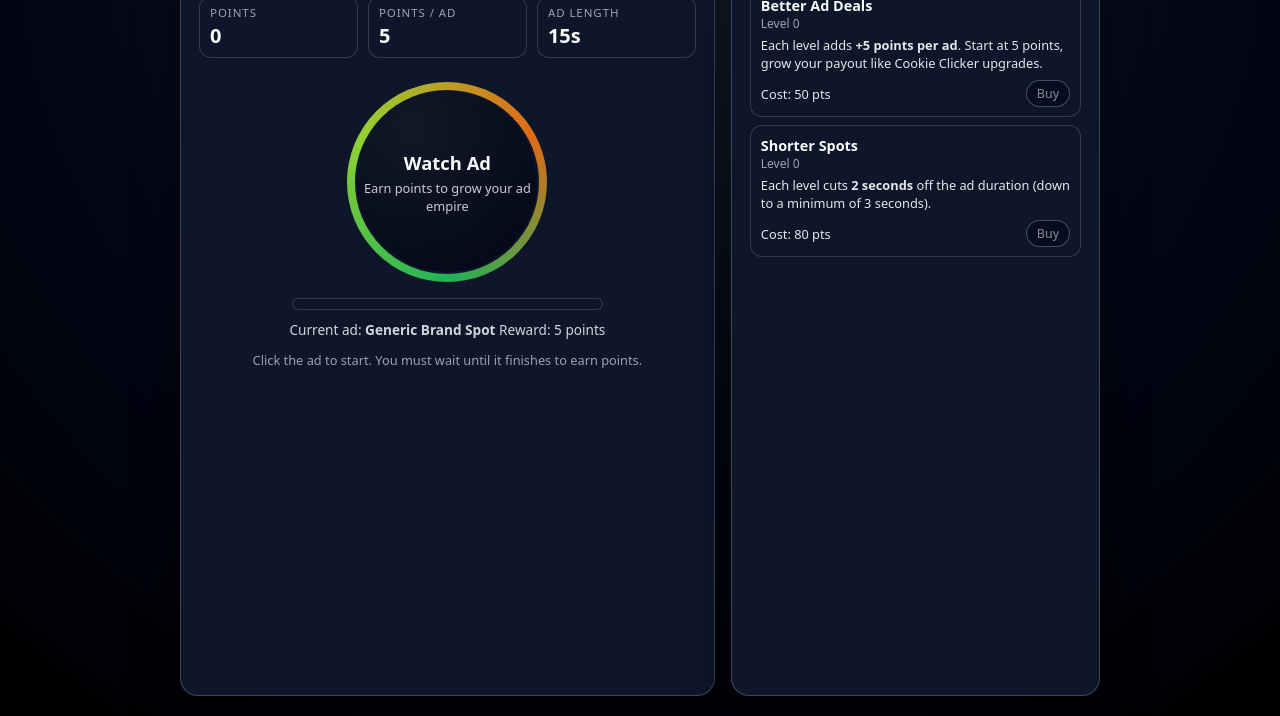
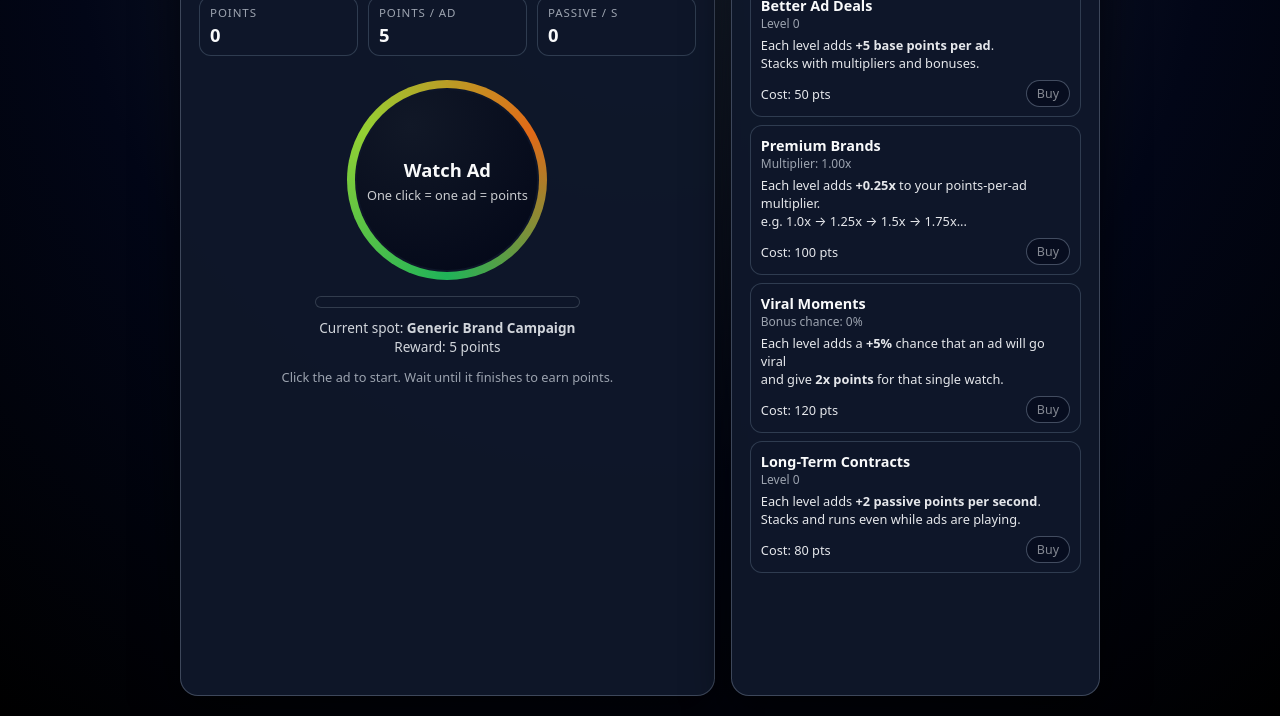
Before and after one commit to ezrakerney-afk/adtycoon, a plain HTML site: page index.html in a window 1280 px wide. Shown: the part 84-800 px from the top of the page. Drawn offline with Linux system fonts and the light colour scheme.

Commit message:
Refactor ad features and upgrade system
Refactor ad-related features and upgrade system with better naming and functionality.

```diff
--- a/index.html
+++ b/index.html
@@ -44,7 +44,6 @@
       max-height: calc(100vh - 40px);
     }
 
-    /* Header / stats */
     .header {
       width: 100%;
       display: flex;
@@ -86,11 +85,10 @@
       margin-bottom: 2px;
     }
     .stat-value {
-      font-size: 1.25rem;
+      font-size: 1.15rem;
       font-weight: 600;
     }
 
-    /* Big ad button area */
     .ad-area {
       margin-top: 12px;
       display: flex;
@@ -153,7 +151,6 @@
       opacity: 0.7;
     }
 
-    /* progress bar under button */
     .progress-wrap {
       width: 80%;
       max-width: 320px;
@@ -182,7 +179,6 @@
       text-align: center;
     }
 
-    /* Upgrades */
     .upgrades-header {
       display: flex;
       justify-content: space-between;
@@ -280,8 +276,8 @@
           <div class="stat-value"><span id="perAdDisplay">5</span></div>
         </div>
         <div class="stat">
-          <div class="stat-label">Ad Length</div>
-          <div class="stat-value"><span id="adLengthDisplay">15</span>s</div>
+          <div class="stat-label">Passive / s</div>
+          <div class="stat-value"><span id="passiveDisplay">0</span></div>
         </div>
       </div>
 
@@ -291,7 +287,7 @@
           <div class="ad-circle-inner">
             <button id="watchButton">
               <span class="big">Watch Ad</span>
-              <span class="small">Earn points to grow your ad empire</span>
+              <span class="small">One click = one ad = points</span>
             </button>
           </div>
         </div>
@@ -301,11 +297,11 @@
         </div>
 
         <div class="ad-meta">
-          Current ad: <strong>Generic Brand Spot</strong>
+          Current spot: <strong>Generic Brand Campaign</strong><br />
           Reward: <span id="rewardInfo">5 points</span>
         </div>
         <div id="statusText">
-          Click the ad to start. You must wait until it finishes to earn points.
+          Click the ad to start. Wait until it finishes to earn points.
         </div>
       </div>
     </div>
@@ -314,44 +310,92 @@
     <div class="panel panel-upgrades">
       <div class="upgrades-header">
         <h2>Upgrades</h2>
-        <span>Spend points to go faster</span>
+        <span>Cookie-clicker style modifiers</span>
       </div>
 
+      <!-- Better Ad Deals: flat points per ad -->
       <div class="upgrade-card">
         <div class="upgrade-top">
           <div>
             <div class="upgrade-name">Better Ad Deals</div>
-            <div class="upgrade-level">Level <span id="morePointsLevelDisplay">0</span></div>
+            <div class="upgrade-level">Level <span id="betterDealsLevelDisplay">0</span></div>
           </div>
         </div>
         <div class="upgrade-desc">
-          Each level adds <strong>+5 points per ad</strong>.
-          Start at 5 points, grow your payout like Cookie Clicker upgrades.
+          Each level adds <strong>+5 base points per ad</strong>.<br />
+          Stacks with multipliers and bonuses.
         </div>
         <div class="upgrade-bottom">
           <div class="upgrade-cost">
-            Cost: <span id="morePointsCostDisplay">50</span> pts
+            Cost: <span id="betterDealsCostDisplay">50</span> pts
           </div>
-          <button class="upgrade-btn" id="morePointsBtn">Buy</button>
+          <button class="upgrade-btn" id="betterDealsBtn">Buy</button>
         </div>
       </div>
 
+      <!-- Premium Brands: multiplier -->
       <div class="upgrade-card">
         <div class="upgrade-top">
           <div>
-            <div class="upgrade-name">Shorter Spots</div>
-            <div class="upgrade-level">Level <span id="shorterAdsLevelDisplay">0</span></div>
+            <div class="upgrade-name">Premium Brands</div>
+            <div class="upgrade-level">
+              Multiplier: <span id="multiplierLevelDisplay">1.0</span>x
+            </div>
           </div>
         </div>
         <div class="upgrade-desc">
-          Each level cuts <strong>2 seconds</strong> off the ad duration
-          (down to a minimum of 3 seconds).
+          Each level adds <strong>+0.25x</strong> to your points-per-ad multiplier.<br />
+          e.g. 1.0x → 1.25x → 1.5x → 1.75x...
         </div>
         <div class="upgrade-bottom">
           <div class="upgrade-cost">
-            Cost: <span id="shorterAdsCostDisplay">80</span> pts
+            Cost: <span id="multiplierCostDisplay">100</span> pts
           </div>
-          <button class="upgrade-btn" id="shorterAdsBtn">Buy</button>
+          <button class="upgrade-btn" id="multiplierBtn">Buy</button>
+        </div>
+      </div>
+
+      <!-- Viral Moments: chance to double reward -->
+      <div class="upgrade-card">
+        <div class="upgrade-top">
+          <div>
+            <div class="upgrade-name">Viral Moments</div>
+            <div class="upgrade-level">
+              Bonus chance: <span id="bonusChanceDisplay">0</span>%
+            </div>
+          </div>
+        </div>
+        <div class="upgrade-desc">
+          Each level adds a <strong>+5%</strong> chance that an ad will go viral<br />
+          and give <strong>2x points</strong> for that single watch.
+        </div>
+        <div class="upgrade-bottom">
+          <div class="upgrade-cost">
+            Cost: <span id="bonusCostDisplay">120</span> pts
+          </div>
+          <button class="upgrade-btn" id="bonusBtn">Buy</button>
+        </div>
+      </div>
+
+      <!-- Long-Term Contracts: passive points per second -->
+      <div class="upgrade-card">
+        <div class="upgrade-top">
+          <div>
+            <div class="upgrade-name">Long-Term Contracts</div>
+            <div class="upgrade-level">
+              Level <span id="contractsLevelDisplay">0</span>
+            </div>
+          </div>
+        </div>
+        <div class="upgrade-desc">
+          Each level adds <strong>+2 passive points per second</strong>.<br />
+          Stacks and runs even while ads are playing.
+        </div>
+        <div class="upgrade-bottom">
+          <div class="upgrade-cost">
+            Cost: <span id="contractsCostDisplay">80</span> pts
+          </div>
+          <button class="upgrade-btn" id="contractsBtn">Buy</button>
         </div>
       </div>
     </div>
@@ -361,87 +405,121 @@
     // DOM elements
     const pointsDisplay = document.getElementById("pointsDisplay");
     const perAdDisplay = document.getElementById("perAdDisplay");
-    const adLengthDisplay = document.getElementById("adLengthDisplay");
+    const passiveDisplay = document.getElementById("passiveDisplay");
     const watchButton = document.getElementById("watchButton");
     const progressBar = document.getElementById("progressBar");
     const statusText = document.getElementById("statusText");
     const rewardInfo = document.getElementById("rewardInfo");
 
-    const morePointsLevelDisplay = document.getElementById("morePointsLevelDisplay");
-    const shorterAdsLevelDisplay = document.getElementById("shorterAdsLevelDisplay");
-    const morePointsCostDisplay = document.getElementById("morePointsCostDisplay");
-    const shorterAdsCostDisplay = document.getElementById("shorterAdsCostDisplay");
-    const morePointsBtn = document.getElementById("morePointsBtn");
-    const shorterAdsBtn = document.getElementById("shorterAdsBtn");
+    const betterDealsLevelDisplay = document.getElementById("betterDealsLevelDisplay");
+    const betterDealsCostDisplay = document.getElementById("betterDealsCostDisplay");
+    const betterDealsBtn = document.getElementById("betterDealsBtn");
+
+    const multiplierLevelDisplay = document.getElementById("multiplierLevelDisplay");
+    const multiplierCostDisplay = document.getElementById("multiplierCostDisplay");
+    const multiplierBtn = document.getElementById("multiplierBtn");
+
+    const bonusChanceDisplay = document.getElementById("bonusChanceDisplay");
+    const bonusCostDisplay = document.getElementById("bonusCostDisplay");
+    const bonusBtn = document.getElementById("bonusBtn");
+
+    const contractsLevelDisplay = document.getElementById("contractsLevelDisplay");
+    const contractsCostDisplay = document.getElementById("contractsCostDisplay");
+    const contractsBtn = document.getElementById("contractsBtn");
 
     // Game state
     let points = 0;
-    let morePointsLevel = 0;
-    let shorterAdsLevel = 0;
+
+    let betterDealsLevel = 0;   // +5 base pts per level
+    let multiplierLevel = 0;    // +0.25x per level
+    let bonusLevel = 0;         // +5% bonus chance per level
+    let contractsLevel = 0;     // +2 passive pts/s per level
 
     const BASE_POINTS_PER_AD = 5;
-    const BASE_AD_MS = 15000; // 15s
-    const MIN_AD_MS = 3000;   // 3s minimum
+    const BASE_AD_MS = 15000; // 15 seconds
     const TICK_MS = 100;
 
     let watching = false;
     let progress = 0;
     let timer = null;
-    let currentAdMs = BASE_AD_MS;
+
+    // Helpers
+    function getBasePointsPerAd() {
+      return BASE_POINTS_PER_AD + betterDealsLevel * 5;
+    }
+
+    function getMultiplier() {
+      return 1 + multiplierLevel * 0.25;
+    }
+
+    function getBonusChance() {
+      // 0.05 = 5% per level
+      return Math.min(1, bonusLevel * 0.05);
+    }
+
+    function getPassivePerSecond() {
+      return contractsLevel * 2;
+    }
+
+    function getBetterDealsCost() {
+      return Math.round(50 * Math.pow(1.6, betterDealsLevel));
+    }
+
+    function getMultiplierCost() {
+      return Math.round(100 * Math.pow(1.7, multiplierLevel));
+    }
+
+    function getBonusCost() {
+      return Math.round(120 * Math.pow(1.8, bonusLevel));
+    }
+
+    function getContractsCost() {
+      return Math.round(80 * Math.pow(1.75, contractsLevel));
+    }
 
     function getPointsPerAd() {
-      return BASE_POINTS_PER_AD + morePointsLevel * 5;
-    }
-
-    function getAdDurationMs() {
-      const raw = BASE_AD_MS - shorterAdsLevel * 2000; // -2s per level
-      return Math.max(MIN_AD_MS, raw);
-    }
-
-    function getMorePointsCost() {
-      // 50, 80, 128, ...
-      return Math.round(50 * Math.pow(1.6, morePointsLevel));
-    }
-
-    function getShorterAdsCost() {
-      // 80, 136, 231, ...
-      return Math.round(80 * Math.pow(1.7, shorterAdsLevel));
+      return getBasePointsPerAd() * getMultiplier();
     }
 
     function updateUI() {
       const ptsPerAd = getPointsPerAd();
-      currentAdMs = getAdDurationMs();
-      const adSeconds = (currentAdMs / 1000).toFixed(1).replace(/\.0$/, "");
+      const passive = getPassivePerSecond();
 
       pointsDisplay.textContent = points.toFixed(0);
       perAdDisplay.textContent = ptsPerAd.toFixed(0);
-      adLengthDisplay.textContent = adSeconds;
+      passiveDisplay.textContent = passive.toFixed(0);
       rewardInfo.textContent = ptsPerAd.toFixed(0) + " points";
 
-      morePointsLevelDisplay.textContent = morePointsLevel;
-      shorterAdsLevelDisplay.textContent = shorterAdsLevel;
+      betterDealsLevelDisplay.textContent = betterDealsLevel;
+      multiplierLevelDisplay.textContent = getMultiplier().toFixed(2);
+      bonusChanceDisplay.textContent = (getBonusChance() * 100).toFixed(0);
+      contractsLevelDisplay.textContent = contractsLevel;
 
-      const mpCost = getMorePointsCost();
-      const saCost = getShorterAdsCost();
+      const bdCost = getBetterDealsCost();
+      const multCost = getMultiplierCost();
+      const bonusCost = getBonusCost();
+      const contractsCost = getContractsCost();
 
-      morePointsCostDisplay.textContent = mpCost;
-      shorterAdsCostDisplay.textContent = saCost;
+      betterDealsCostDisplay.textContent = bdCost;
+      multiplierCostDisplay.textContent = multCost;
+      bonusCostDisplay.textContent = bonusCost;
+      contractsCostDisplay.textContent = contractsCost;
 
-      // enable/disable upgrade buttons based on points
-      morePointsBtn.disabled = points < mpCost || watching;
-      shorterAdsBtn.disabled = points < saCost || watching;
+      betterDealsBtn.disabled = watching || points < bdCost;
+      multiplierBtn.disabled = watching || points < multCost;
+      bonusBtn.disabled = watching || points < bonusCost;
+      contractsBtn.disabled = watching || points < contractsCost;
     }
 
     function startAd() {
       if (watching) return;
       watching = true;
-      currentAdMs = getAdDurationMs();
       progress = 0;
       progressBar.style.width = "0%";
       watchButton.disabled = true;
       statusText.textContent = "Ad is playing... wait for it to finish to earn points.";
 
-      const steps = currentAdMs / TICK_MS;
+      const steps = BASE_AD_MS / TICK_MS;
       const stepSize = 100 / steps;
 
       timer = setInterval(() => {
@@ -458,47 +536,102 @@
     }
 
     function finishAd() {
-      const reward = getPointsPerAd();
+      let reward = getPointsPerAd();
+      let message = "";
+
+      // Viral bonus chance
+      const chance = getBonusChance();
+      if (chance > 0 && Math.random() < chance) {
+        reward *= 2;
+        message = " Viral hit! 2x points!";
+      }
+
       points += reward;
       watching = false;
       watchButton.disabled = false;
       statusText.textContent = `Ad finished! You gained ${reward.toFixed(
         0
-      )} points. Click again to watch another.`;
+      )} points.${message} Click again to watch another.`;
       updateUI();
     }
 
-    function buyMorePoints() {
+    function buyBetterDeals() {
       if (watching) return;
-      const cost = getMorePointsCost();
+      const cost = getBetterDealsCost();
       if (points < cost) {
         statusText.textContent = "Not enough points for Better Ad Deals.";
         return;
       }
       points -= cost;
-      morePointsLevel += 1;
-      statusText.textContent = `Better Ad Deals upgraded to level ${morePointsLevel}. You earn more points per ad now.`;
+      betterDealsLevel += 1;
+      statusText.textContent = `Better Ad Deals upgraded to level ${betterDealsLevel}. Base points per ad increased.`;
       updateUI();
     }
 
-    function buyShorterAds() {
+    function buyMultiplier() {
       if (watching) return;
-      const cost = getShorterAdsCost();
+      const cost = getMultiplierCost();
       if (points < cost) {
-        statusText.textContent = "Not enough points for Shorter Spots.";
+        statusText.textContent = "Not enough points for Premium Brands.";
         return;
       }
-      const before = (getAdDurationMs() / 1000).toFixed(1).replace(/\.0$/, "");
+      const before = getMultiplier();
       points -= cost;
-      shorterAdsLevel += 1;
-      const after = (getAdDurationMs() / 1000).toFixed(1).replace(/\.0$/, "");
-      statusText.textContent = `Shorter Spots upgraded to level ${shorterAdsLevel}. Ad time went from ${before}s to ${after}s.`;
+      multiplierLevel += 1;
+      const after = getMultiplier();
+      statusText.textContent = `Premium Brands upgraded. Multiplier went from ${before.toFixed(
+        2
+      )}x to ${after.toFixed(2)}x.`;
       updateUI();
     }
 
+    function buyBonus() {
+      if (watching) return;
+      const cost = getBonusCost();
+      if (points < cost) {
+        statusText.textContent = "Not enough points for Viral Moments.";
+        return;
+      }
+      const before = (getBonusChance() * 100).toFixed(0);
+      points -= cost;
+      bonusLevel += 1;
+      const after = (getBonusChance() * 100).toFixed(0);
+      statusText.textContent = `Viral Moments upgraded. Bonus chance went from ${before}% to ${after}%.`;
+      updateUI();
+    }
+
+    function buyContracts() {
+      if (watching) return;
+      const cost = getContractsCost();
+      if (points < cost) {
+        statusText.textContent = "Not enough points for Long-Term Contracts.";
+        return;
+      }
+      const before = getPassivePerSecond();
+      points -= cost;
+      contractsLevel += 1;
+      const after = getPassivePerSecond();
+      statusText.textContent = `Long-Term Contracts upgraded. Passive points per second went from ${before} to ${after}.`;
+      updateUI();
+    }
+
+    function passiveTick() {
+      const passive = getPassivePerSecond();
+      if (passive > 0) {
+        points += passive;
+        updateUI();
+      }
+    }
+
+    // Event listeners
     watchButton.addEventListener("click", startAd);
-    morePointsBtn.addEventListener("click", buyMorePoints);
-    shorterAdsBtn.addEventListener("click", buyShorterAds);
+    betterDealsBtn.addEventListener("click", buyBetterDeals);
+    multiplierBtn.addEventListener("click", buyMultiplier);
+    bonusBtn.addEventListener("click", buyBonus);
+    contractsBtn.addEventListener("click", buyContracts);
+
+    // Start passive income loop (1s)
+    setInterval(passiveTick, 1000);
 
     updateUI();
   </script>
```
